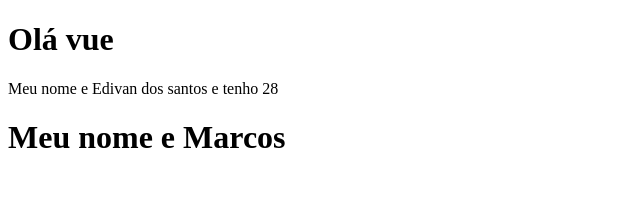
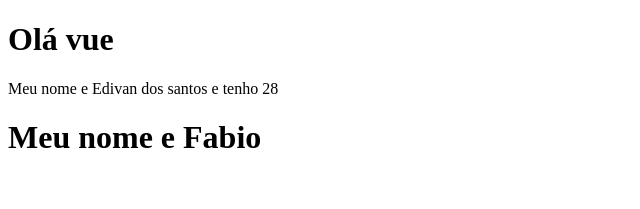
Before and after one commit to Edivansanto5/Basico-de-Vue03, a Vue app: page / in a window 1280 px wide. Shown: the top 209 px of the page, without its empty margins (0-640 px from the left). Built offline with nearby package versions, Linux system fonts and the light colour scheme.

Commit message:
criando uma função para manipular os eventos

```diff
--- a/src/components/Lifecyclehooks.vue
+++ b/src/components/Lifecyclehooks.vue
@@ -18,7 +18,9 @@ export default {
       },1000)
     },
     mounted(){
-        this.nome = 'Fabio'
+        setTimeout(()=>{
+            this.nome = 'Fabio'
+        },2500)
     }
 }
 </script>
```
